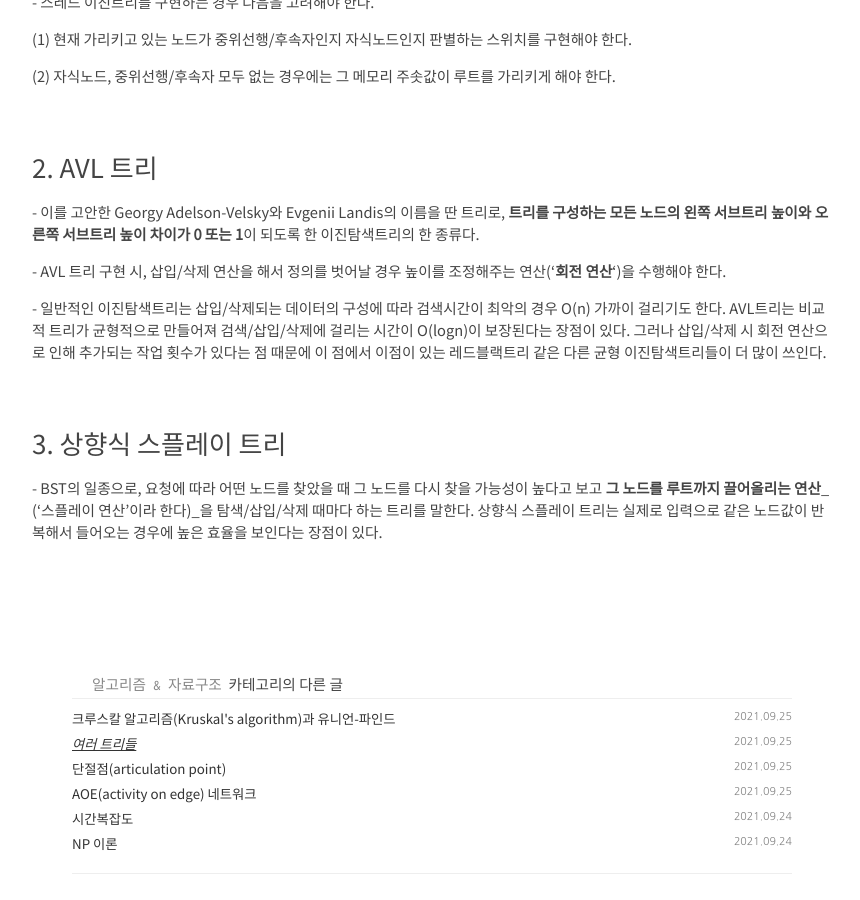
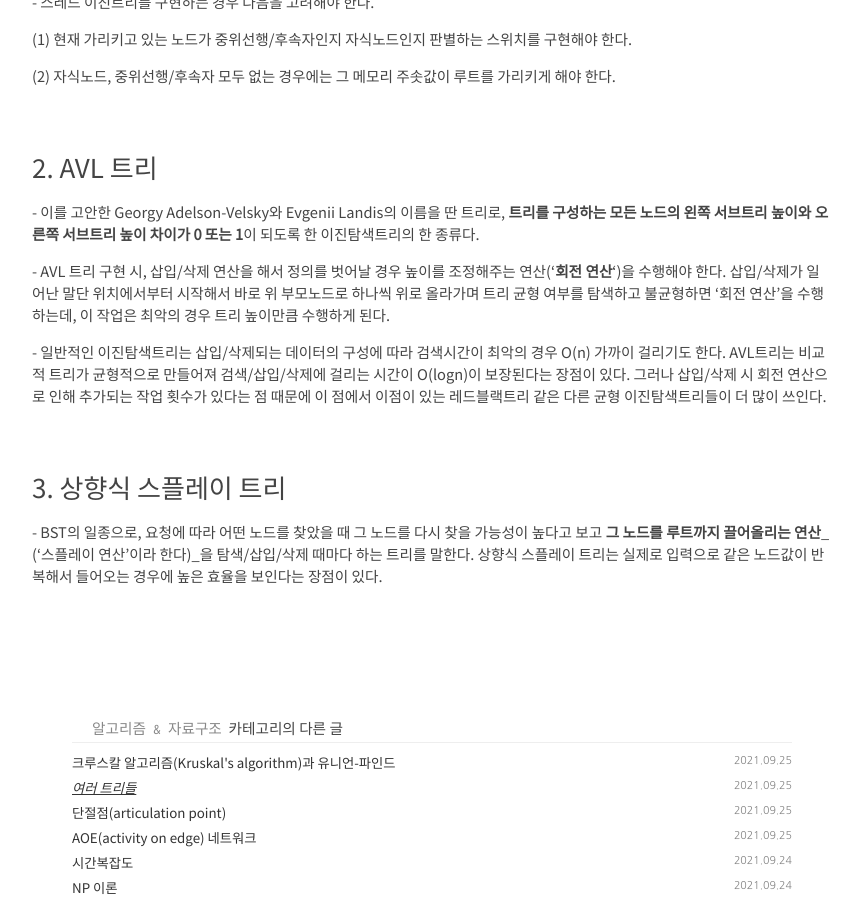
Before and after one commit to kangwooklee29/blog, a Jekyll site: the page built from 알고리즘 & 자료구조/_posts/2021-09-25-여러 트리들.md, in a window 1280 px wide and 900 px high, scrolled down 521 px. Shown: the whole window, without its empty margins (208-1068 px from the left). Built offline with Jekyll 4.4.1, drawn with Linux system fonts in a browser that asks for light colours; nearby versions of some CDN libraries; comment, search, counter and statistics services are not loaded.

Commit message:
Update 2021-09-25-여러 트리들.md

```diff
--- a/알고리즘 & 자료구조/_posts/2021-09-25-여러 트리들.md
+++ b/알고리즘 & 자료구조/_posts/2021-09-25-여러 트리들.md
@@ -15,7 +15,7 @@ layout: post
 
 \- 이를 고안한 Georgy Adelson-Velsky와 Evgenii Landis의 이름을 딴 트리로, **트리를 구성하는 모든 노드의 왼쪽 서브트리 높이와 오른쪽 서브트리 높이 차이가 0 또는 1**이 되도록 한 이진탐색트리의 한 종류다.
 
-\- AVL 트리 구현 시, 삽입/삭제 연산을 해서 정의를 벗어날 경우 높이를 조정해주는 연산('**회전 연산**')을 수행해야 한다.
+\- AVL 트리 구현 시, 삽입/삭제 연산을 해서 정의를 벗어날 경우 높이를 조정해주는 연산('**회전 연산**')을 수행해야 한다. 삽입/삭제가 일어난 말단 위치에서부터 시작해서 바로 위 부모노드로 하나씩 위로 올라가며 트리 균형 여부를 탐색하고 불균형하면 '회전 연산'을 수행하는데, 이 작업은 최악의 경우 트리 높이만큼 수행하게 된다.
 
 \- 일반적인 이진탐색트리는 삽입/삭제되는 데이터의 구성에 따라 검색시간이 최악의 경우 O(n) 가까이 걸리기도 한다. AVL트리는 비교적 트리가 균형적으로 만들어져 검색/삽입/삭제에 걸리는 시간이 O(logn)이 보장된다는 장점이 있다. 그러나 삽입/삭제 시 회전 연산으로 인해 추가되는 작업 횟수가 있다는 점 때문에 이 점에서 이점이 있는 레드블랙트리 같은 다른 균형 이진탐색트리들이 더 많이 쓰인다.
 
```
